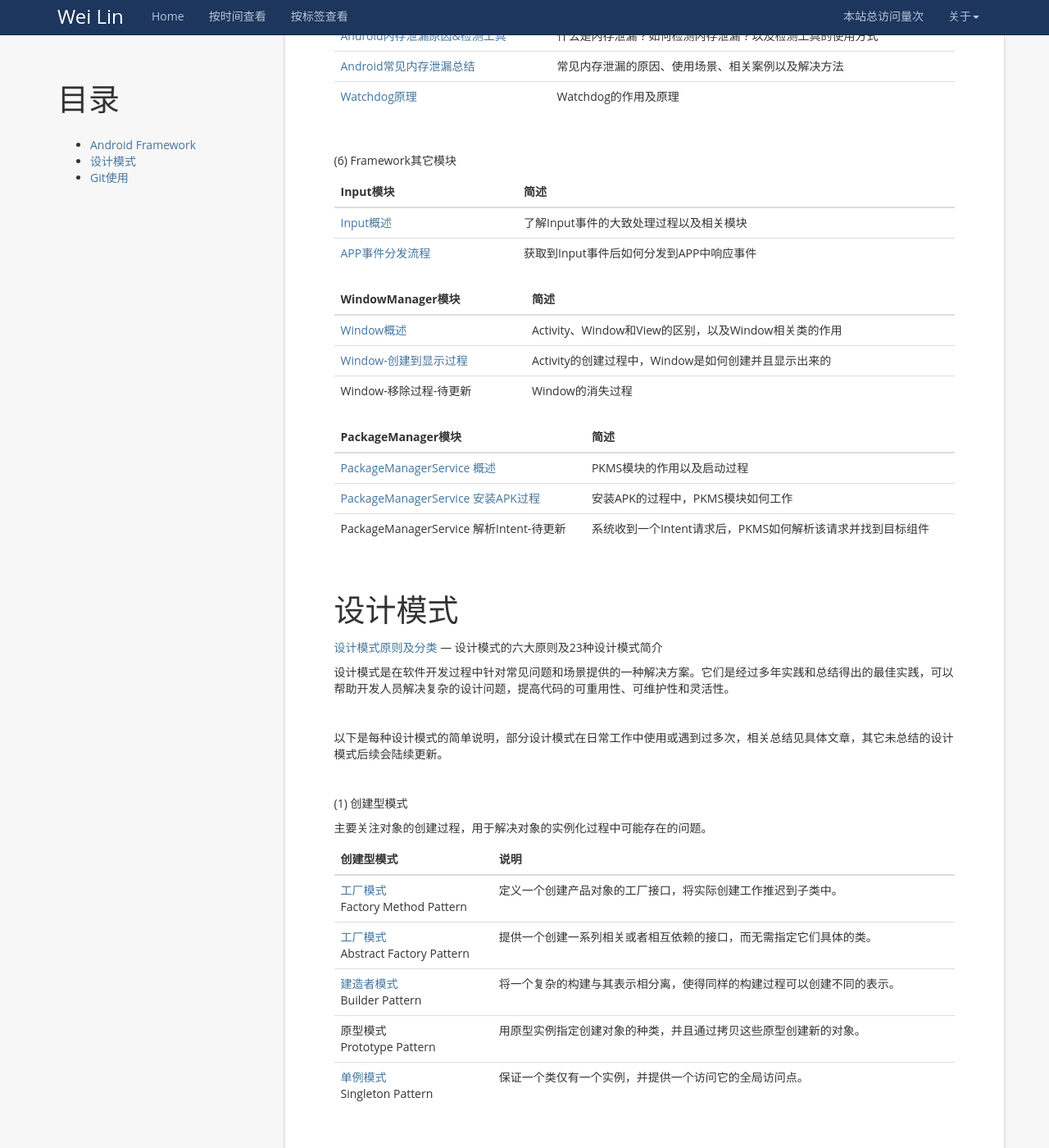
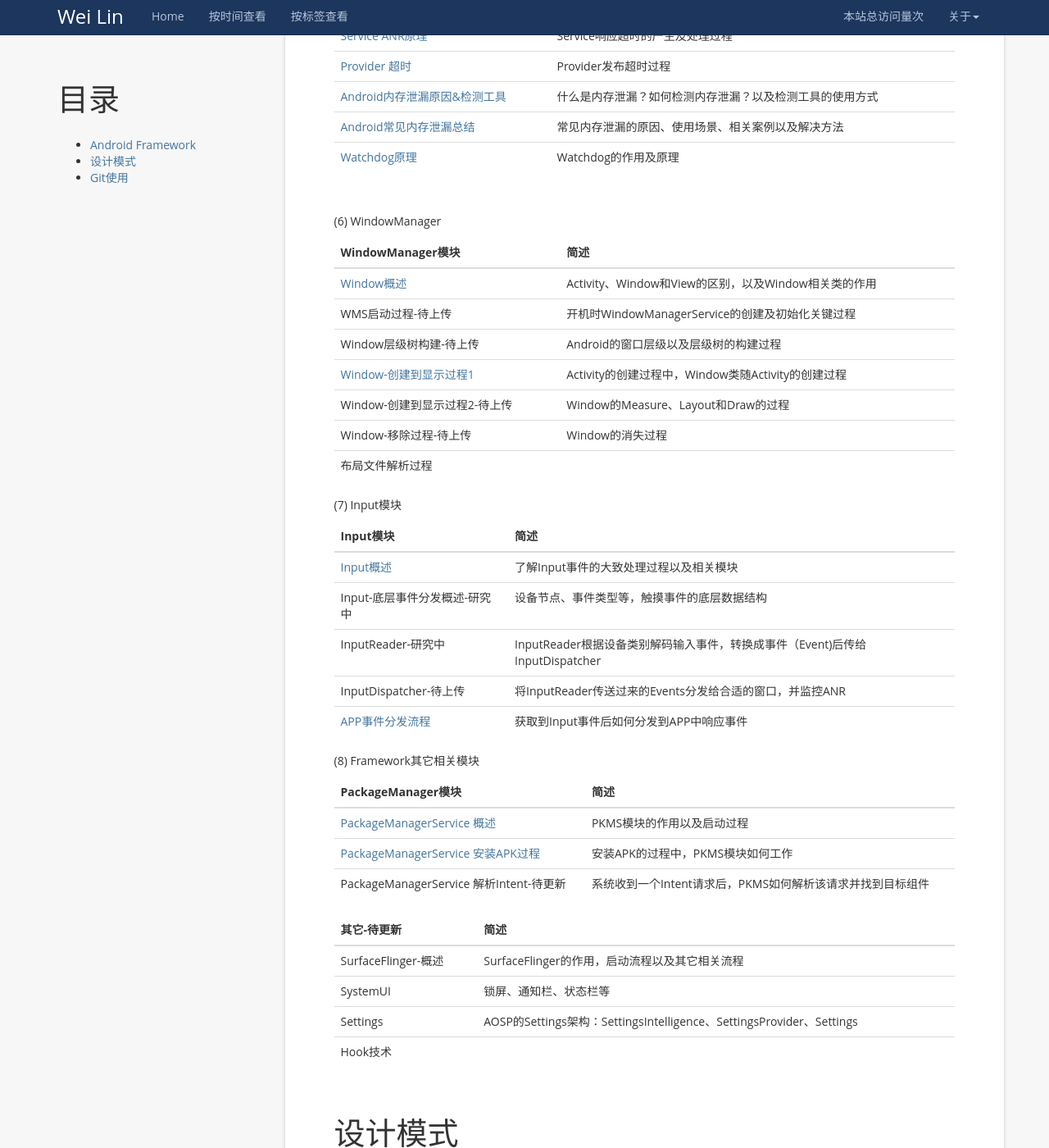
Before and after one commit to wl-weilin/wl-weilin.github.io, a Jekyll site: the page built from index.md, in a window 1280 px wide and 1400 px high, scrolled down 3240 px. Shown: the whole window at 82% size. Built offline with Jekyll 4.4.1, drawn with Linux system fonts in a browser that asks for light colours; a script that is not in the unit is left out; comment, search, counter and statistics services are not loaded; some of the changed text lies outside the part shown.

Commit message:
Update files

```diff
--- a/index.md
+++ b/index.md
@@ -32,6 +32,8 @@ Android 是由 Google 开发的一种移动操作系统，广泛应用于智能
 | [AOSP-下载并编译源码](https://www.weilin.space/2021/07/AOSP-下载并编译源码/) | 如何从Google中下载源码并编译，最后从模拟器启动 |
 | [Android编译命令与原理](https://www.weilin.space/2021/07/Android编译命令与原理/) | 常用的编译源码的命令及相关模块 |
 | [Android系统分区](https://www.weilin.space/2021/07/Android系统分区/) | 传统分区结构、A/B分区结构以及SSI分区结构 |
+| Android.bp解析-研究中 |  |
+| make全编译执行过程-待上传 |  |
 
 <br/>
 
@@ -134,24 +136,42 @@ Android 是由 Google 开发的一种移动操作系统，广泛应用于智能
 
 <br/>
 
-(6) Framework其它模块
-
-| Input模块                                                    | 简述                                     |
-| ------------------------------------------------------------ | ---------------------------------------- |
-| [Input概述](https://www.weilin.space/2023/02/Input概述/)     | 了解Input事件的大致处理过程以及相关模块  |
-| [APP事件分发流程](https://www.weilin.space/2023/02/APP事件分发流程/) | 获取到Input事件后如何分发到APP中响应事件 |
+(6) WindowManager
 
 | WindowManager模块                                            | 简述                                                 |
 | ------------------------------------------------------------ | ---------------------------------------------------- |
 | [Window概述](https://www.weilin.space/2023/02/Window概述/)   | Activity、Window和View的区别，以及Window相关类的作用 |
-| [Window-创建到显示过程](https://www.weilin.space/2023/02/Window-创建到显示过程/) | Activity的创建过程中，Window是如何创建并且显示出来的 |
-| Window-移除过程-待更新                                       | Window的消失过程                                     |
+| WMS启动过程-待上传                                           | 开机时WindowManagerService的创建及初始化关键过程     |
+| Window层级树构建-待上传                                      | Android的窗口层级以及层级树的构建过程                |
+| [Window-创建到显示过程1](https://www.weilin.space/2023/02/Window-创建到显示过程/) | Activity的创建过程中，Window类随Activity的创建过程   |
+| Window-创建到显示过程2-待上传                                | Window的Measure、Layout和Draw的过程                  |
+| Window-移除过程-待上传                                       | Window的消失过程                                     |
+| 布局文件解析过程                                             |                                                      |
+
+(7) Input模块
+
+| Input模块                                                    | 简述                                                         |
+| ------------------------------------------------------------ | ------------------------------------------------------------ |
+| [Input概述](https://www.weilin.space/2023/02/Input概述/)     | 了解Input事件的大致处理过程以及相关模块                      |
+| Input-底层事件分发概述-研究中                                | 设备节点、事件类型等，触摸事件的底层数据结构                 |
+| InputReader-研究中                                           | InputReader根据设备类别解码输入事件，转换成事件（Event)后传给InputDispatcher |
+| InputDispatcher-待上传                                       | 将InputReader传送过来的Events分发给合适的窗口，并监控ANR     |
+| [APP事件分发流程](https://www.weilin.space/2023/02/APP事件分发流程/) | 获取到Input事件后如何分发到APP中响应事件                     |
+
+(8) Framework其它相关模块
 
 | PackageManager模块                                           | 简述                                                       |
 | ------------------------------------------------------------ | ---------------------------------------------------------- |
 | [PackageManagerService 概述](https://www.weilin.space/2023/02/PackageManagerService概述/) | PKMS模块的作用以及启动过程                                 |
 | [PackageManagerService 安装APK过程](https://www.weilin.space/2023/02/PKMS安装APK过程/) | 安装APK的过程中，PKMS模块如何工作                          |
 | PackageManagerService 解析Intent-待更新                      | 系统收到一个Intent请求后，PKMS如何解析该请求并找到目标组件 |
+
+| 其它-待更新         | 简述                                                         |
+| ------------------- | ------------------------------------------------------------ |
+| SurfaceFlinger-概述 | SurfaceFlinger的作用，启动流程以及其它相关流程               |
+| SystemUI            | 锁屏、通知栏、状态栏等                                       |
+| Settings            | AOSP的Settings架构：SettingsIntelligence、SettingsProvider、Settings |
+| Hook技术            |                                                              |
 
 # 设计模式
 
```
